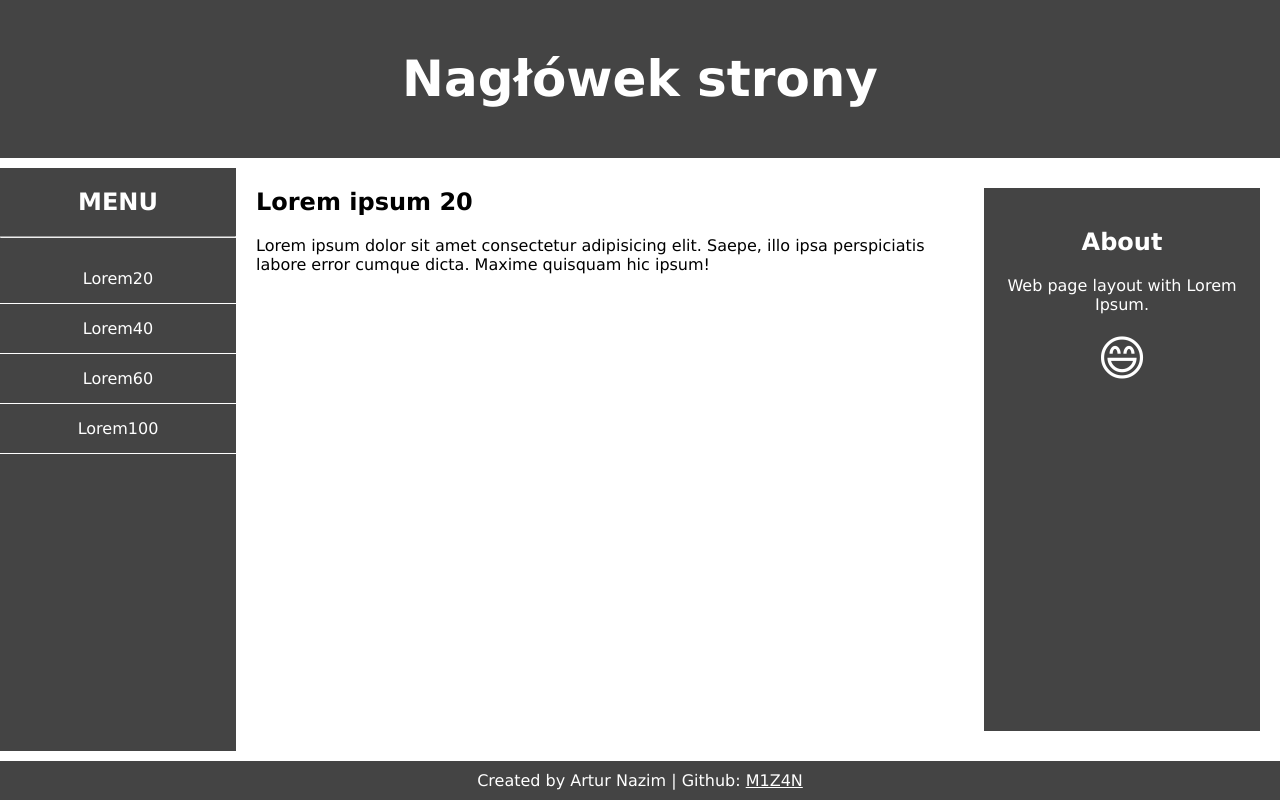
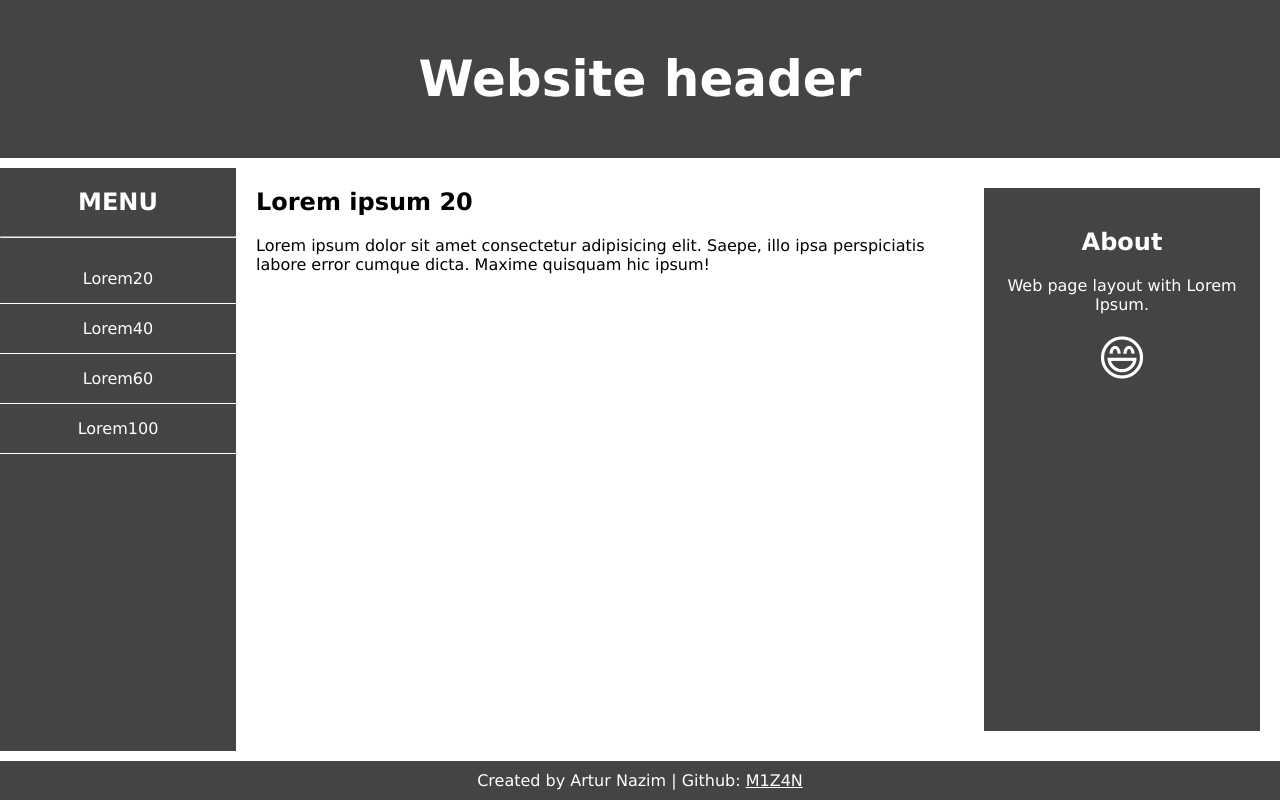
Before and after one commit to M1Z4N/my-rwd-website, a plain HTML site: page index.html in a window 1280 px wide. Drawn offline with Linux system fonts and the light colour scheme.

Commit message:
Updated header

```diff
--- a/index.html
+++ b/index.html
@@ -12,7 +12,7 @@
     <title>Mój layout</title>
 </head>
 <body>
-    <header>Nagłówek strony</header>
+    <header>Website header</header>
     <main>
         <aside>
             <nav>
```
